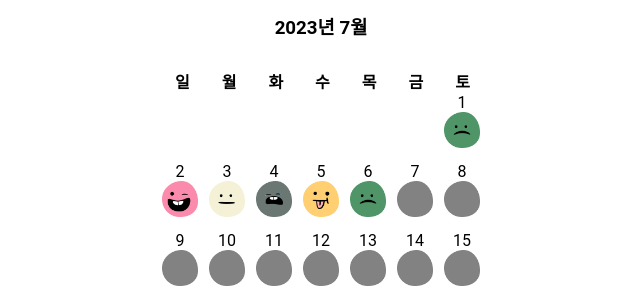
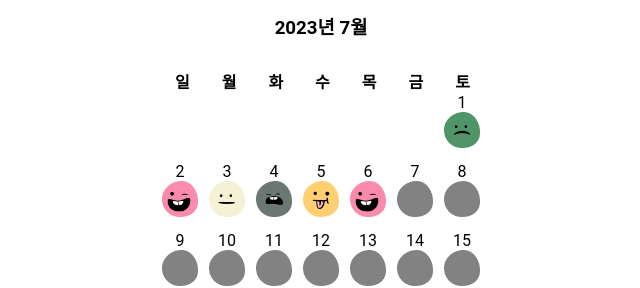
Before and after one commit to wlalsplus100/nextjs, a Next.js app: page /result in a window 1280 px wide. Shown: the top 288 px of the page, without its empty margins (319-959 px from the left). Built offline with nearby package versions, Linux system fonts and the light colour scheme; a web font is replaced by a local one.

Commit message:
💄:: commit

```diff
--- a/src/components/main2.jsx
+++ b/src/components/main2.jsx
@@ -98,7 +98,7 @@ export default function Main2() {
               <Day value={"attendance"} day={week2[3]} week={2} mood={4} />
             </Link>
             <Link href={"/Details"}>
-              <Day value={"attendance"} day={week2[4]} week={2} mood={2} />
+              <Day value={"attendance"} day={week2[4]} week={2} mood={5} />
             </Link>
             <Day value={""} day={week2[5]} week={2} />
             <Day value={""} day={week2[6]} week={2} />
```
